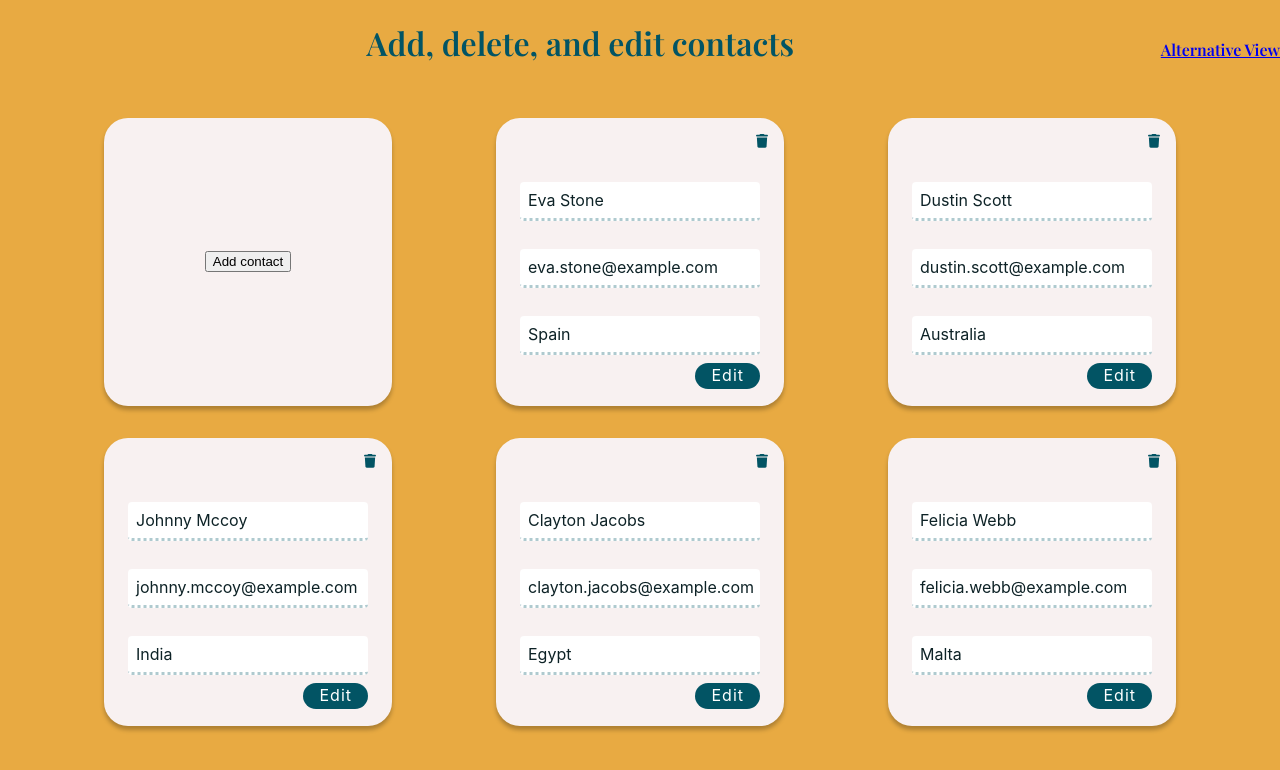
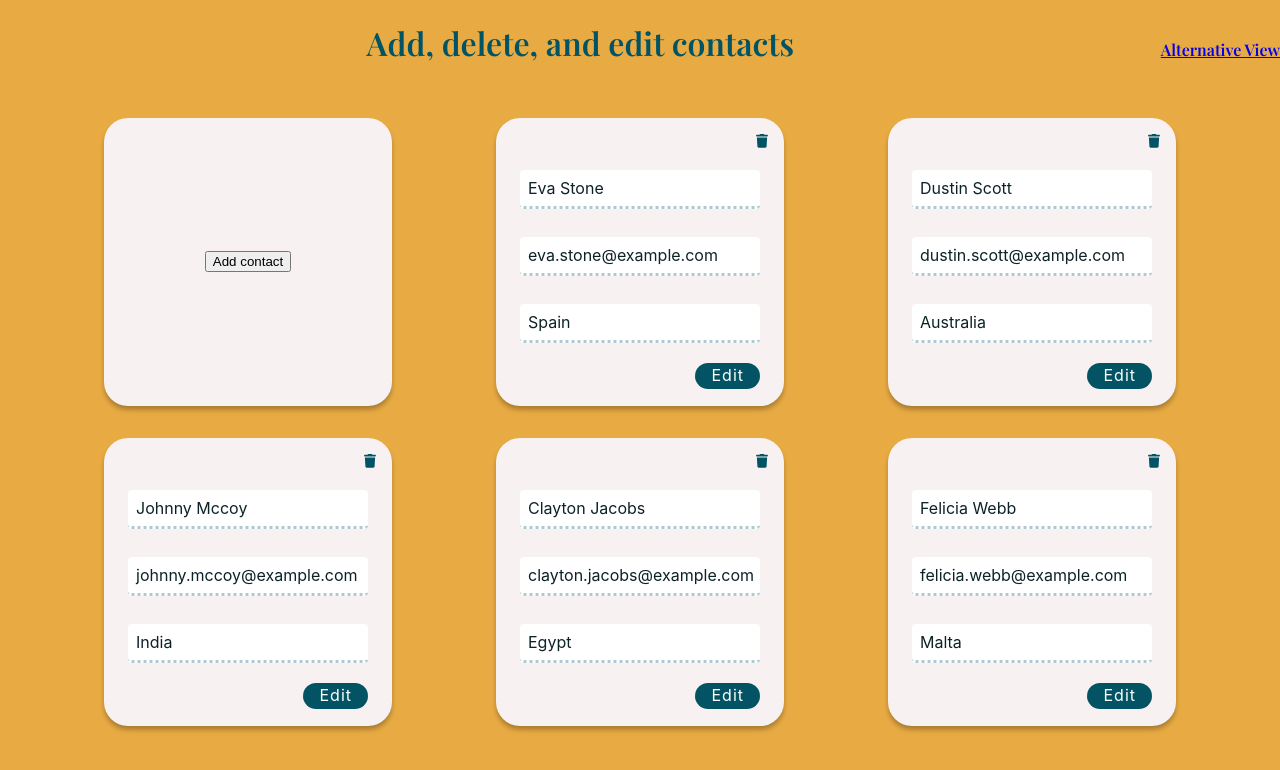
Before and after one commit to Gina-K/address-book, a React (Vite) app: page / in a window 1280 px wide. Shown: the top 770 px of the page. Built offline with nearby package versions, Linux system fonts and the light colour scheme.

Commit message:
fix cards spacing

```diff
--- a/src/components/ContactCardsContainer/ContactCardForm.tsx
+++ b/src/components/ContactCardsContainer/ContactCardForm.tsx
@@ -39,8 +39,8 @@ export const ContactCardForm = ({
   } = currentContact;
 
   return (
-    <form onSubmit={onSave} className="card-item__form">
-      <div className="form__name-container">
+    <form onSubmit={onSave} className="card-item__form card-item_move-up">
+      <div className="card-item__row-container form__name-container">
         <ValidatedTextInput name="firstName"
                             type="text"
                             value={firstName}
@@ -65,7 +65,7 @@ export const ContactCardForm = ({
           Last Name
         </ValidatedTextInput>
       </div>
-
+      <div className="card-item__row-container">
         <ValidatedTextInput name="email"
                             type="text"
                             value={email}
@@ -76,7 +76,9 @@ export const ContactCardForm = ({
         >
           Email
         </ValidatedTextInput>
+      </div>
 
+      <div className="card-item__row-container">
         <SelectInput name="country"
                      value={country}
                      possibleValues={countries}
@@ -85,10 +87,11 @@ export const ContactCardForm = ({
         >
           Country
         </SelectInput>
+      </div>
 
-      <div className="card-item__button_align_right">
-        <Button type="button" onClick={onCancel} className="link-btn">Cancel</Button>
-        <Button type="submit" className="text-btn">Save</Button>
+      <div className="card-item__row-container card-item__text_align_right">
+        <Button type="button" onClick={onCancel} className="link-btn card-item_space-around">Cancel</Button>
+        <Button type="submit" className="text-btn card-item_space-around">Save</Button>
       </div>
     </form>
   );
--- a/src/components/ContactCardsContainer/ContactCardStatic.tsx
+++ b/src/components/ContactCardsContainer/ContactCardStatic.tsx
@@ -12,7 +12,7 @@ export const ContactCardStatic = ({contact, onEdit}: Props) => {
   const {firstName, lastName, email, country} = contact;
 
   return (
-    <div className="card-item__static">
+    <div className="card-item__static card-item_move-up">
       <div>
         <div className="static__row">
           <span>{firstName} </span>
@@ -27,8 +27,8 @@ export const ContactCardStatic = ({contact, onEdit}: Props) => {
           <span>{country}</span>
         </div>
 
-        <div className="card-item__button_align_right">
-          <Button onClick={onEdit} type="button" className="text-btn">Edit</Button>
+        <div className="card-item__text_align_right">
+          <Button onClick={onEdit} type="button" className="text-btn card-item_space-around">Edit</Button>
         </div>
       </div>
     </div>);
--- a/src/components/ContactCardsContainer/ContactCardWrapper.tsx
+++ b/src/components/ContactCardsContainer/ContactCardWrapper.tsx
@@ -59,7 +59,7 @@ export const ContactCardWrapper = ({
 
   return (
     <>
-      <div className="card-item__button_align_right">
+      <div className="card-item__text_align_right">
         <DeleteButton onDelete={handleDelete} />
       </div>
       {isEditing ?
--- a/src/styles/Common/Input.css
+++ b/src/styles/Common/Input.css
@@ -1,5 +1,5 @@
 .input {
-  margin: .25rem 0;
+  /*margin: .25rem 0;*/
   padding: 0;
 
   font-family: Inter, system-ui, Avenir, Helvetica, Arial, sans-serif;
--- a/src/styles/ContactCardsContainer/ContactCardsContainer.css
+++ b/src/styles/ContactCardsContainer/ContactCardsContainer.css
@@ -24,8 +24,20 @@
   align-items: center;
 }
 
-.card-item__button_align_right {
+.card-item__row-container {
+  margin: .25rem 0;
+}
+
+.card-item__text_align_right {
   text-align: right;
+}
+
+.card-item_move-up {
+  margin-top: -0.75rem;
+}
+
+.card-item_space-around {
+  margin: 0.75rem 0 0 0.5rem;
 }
 
 @media screen and (min-width: 481px) {
```
Lines whose indentation alone changed are shown as unchanged.
